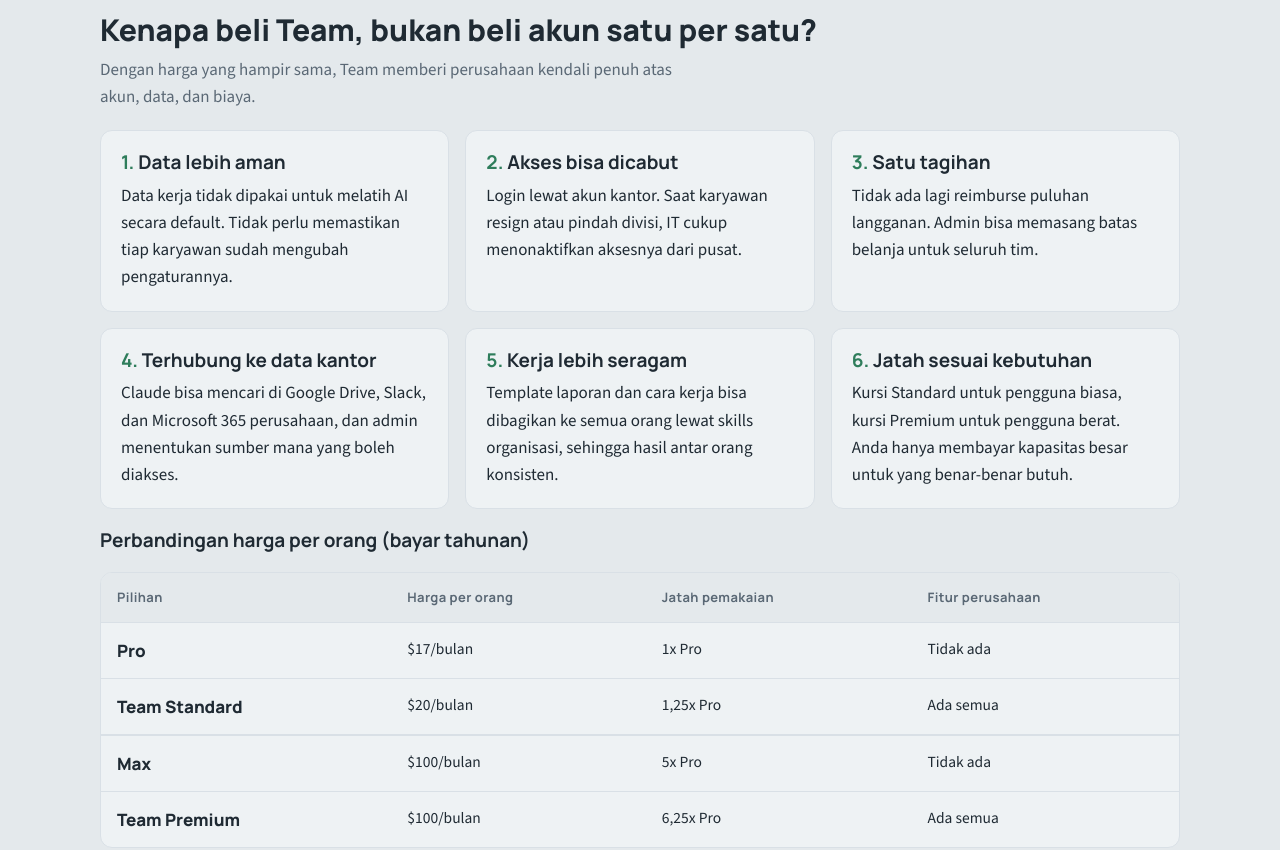
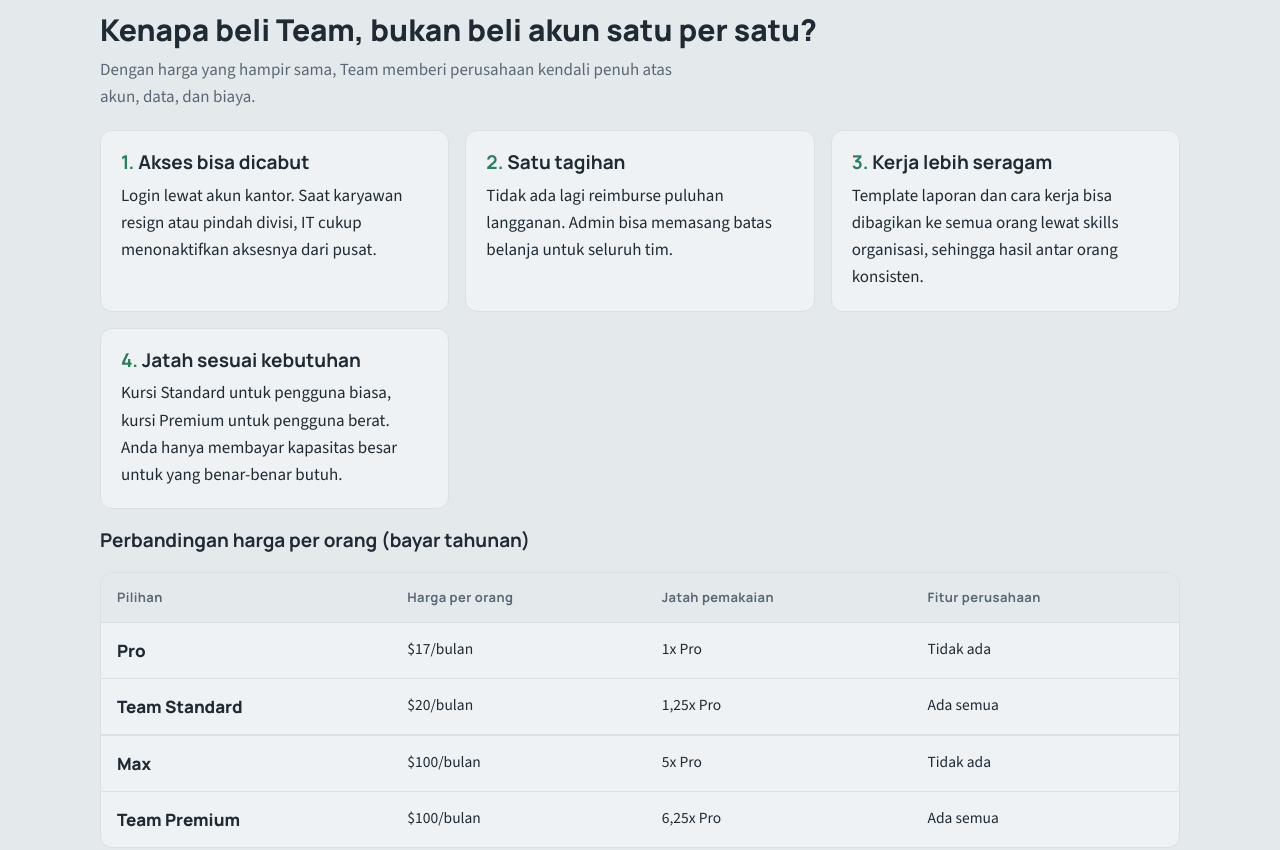
Before and after one commit to Sidqiamn/Paket-Claude, a plain HTML site: page index.html in a window 1280 px wide. Shown: the part 2120-2970 px from the top of the page. Drawn offline with nearby package versions, Linux system fonts and the light colour scheme.

Commit message:
add data

```diff
--- a/index.html
+++ b/index.html
@@ -295,10 +295,7 @@ footer ul { margin: 0; padding-left: 20px; }
     </div>
 
     <div class="reasons">
-      <article class="reason">
-        <h3>Data lebih aman</h3>
-        <p>Data kerja tidak dipakai untuk melatih AI secara default. Tidak perlu memastikan tiap karyawan sudah mengubah pengaturannya.</p>
-      </article>
+
       <article class="reason">
         <h3>Akses bisa dicabut</h3>
         <p>Login lewat akun kantor. Saat karyawan resign atau pindah divisi, IT cukup menonaktifkan aksesnya dari pusat.</p>
@@ -307,10 +304,7 @@ footer ul { margin: 0; padding-left: 20px; }
         <h3>Satu tagihan</h3>
         <p>Tidak ada lagi reimburse puluhan langganan. Admin bisa memasang batas belanja untuk seluruh tim.</p>
       </article>
-      <article class="reason">
-        <h3>Terhubung ke data kantor</h3>
-        <p>Claude bisa mencari di Google Drive, Slack, dan Microsoft 365 perusahaan, dan admin menentukan sumber mana yang boleh diakses.</p>
-      </article>
+
       <article class="reason">
         <h3>Kerja lebih seragam</h3>
         <p>Template laporan dan cara kerja bisa dibagikan ke semua orang lewat skills organisasi, sehingga hasil antar orang konsisten.</p>
@@ -403,7 +397,7 @@ footer ul { margin: 0; padding-left: 20px; }
           </tr>
           <tr>
             <td class="plan">Perbaikan data</td>
-            <td><strong class="help">Membantu</strong> merapikan data berantakan seperti duplikat</td>
+            <td><strong class="help">Membantu</strong> merapikan data berantakan</td>
           </tr>
 
 
```
